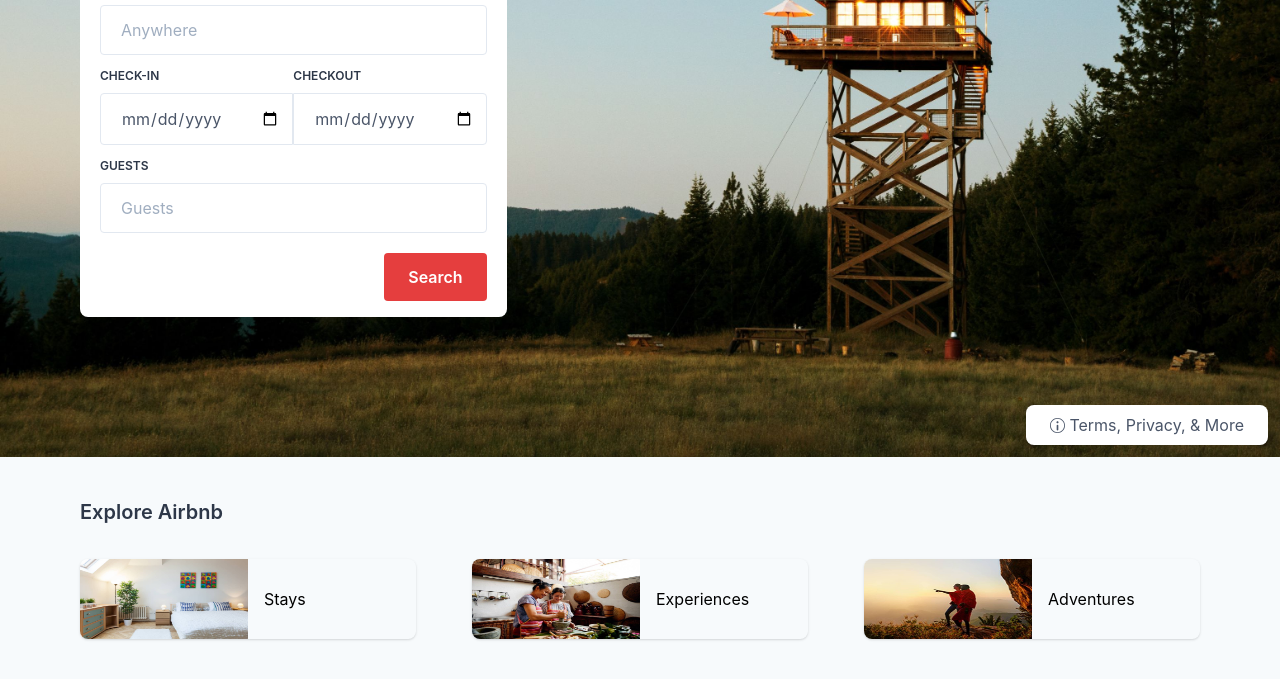
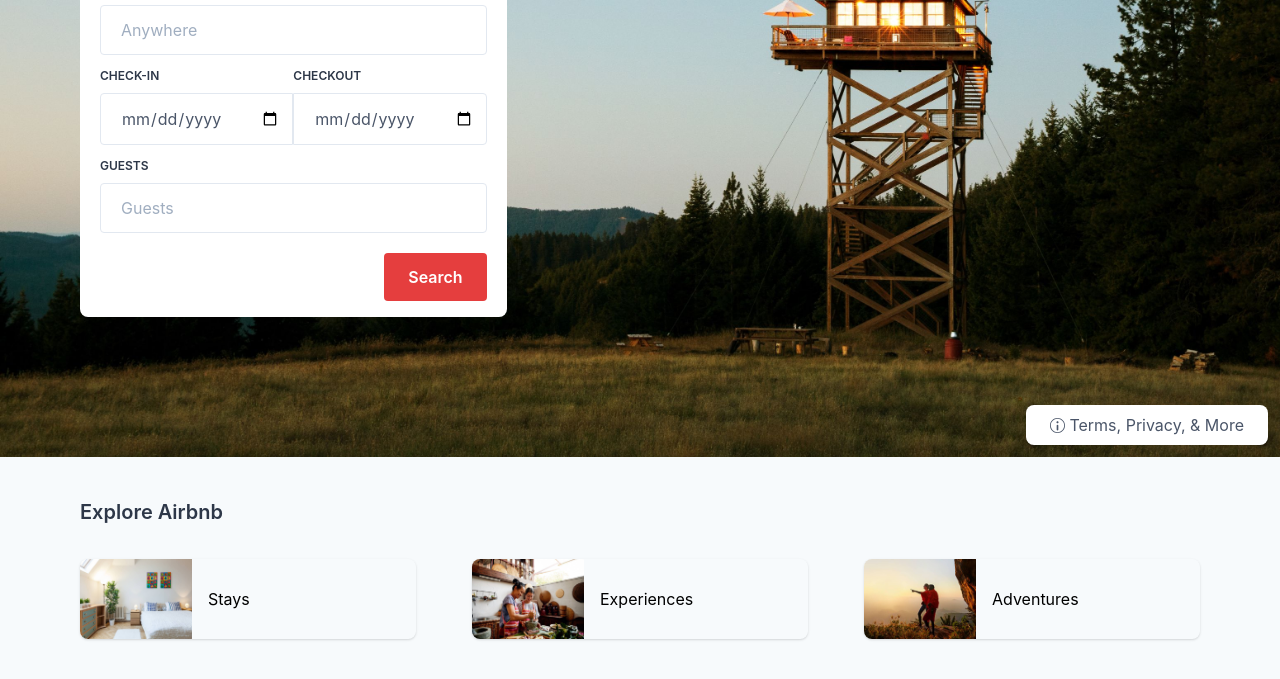
Before and after one commit to weezykon/airbnb-css, a website: page public/index.html in a window 1280 px wide. Shown: the part 343-1022 px from the top of the page. Drawn offline with Linux system fonts and the light colour scheme.

Commit message:
Update index.html

```diff
--- a/public/index.html
+++ b/public/index.html
@@ -131,15 +131,15 @@
         <h2 class="block text-xl whitespace-normal tracking-normal leading-normal font-semibold antialiased text-gray-800 mb-8">Explore Airbnb</h2>
         <div class="flex justify-between">
             <div class="block pb-5 lg:p-0 lg:flex items-center w-30 lg:h-20 shadow rounded-lg">
-                <img src="assets/images/8b7519ec-2c82-4c09-8233-fd4d2715bbf9.jpg" class="h-20 md:h-32 lg:h-20 w-full lg:w-1/2 rounded-t-lg lg:rounded-l-lg lg:rounded-t-none mr-4" alt="">
+                <img src="assets/images/8b7519ec-2c82-4c09-8233-fd4d2715bbf9.jpg" class="h-20 md:h-32 lg:h-20 w-full lg:w-1/3 rounded-t-lg lg:rounded-l-lg lg:rounded-t-none mr-4" alt="">
                 <p class="pl-1 md:pl-5 pt-3 lg:p-0">Stays</p>
             </div>
             <div class="block pb-5 lg:p-0 lg:flex items-center w-30 lg:h-20 shadow rounded-lg">
-                <img src="assets/images/a77ee672-e790-4362-8cc5-52bec1371ece.jpg" class="h-20 md:h-32 lg:h-20 w-full lg:w-1/2 rounded-t-lg lg:rounded-l-lg lg:rounded-t-none mr-4" alt="">
+                <img src="assets/images/a77ee672-e790-4362-8cc5-52bec1371ece.jpg" class="h-20 md:h-32 lg:h-20 w-full lg:w-1/3 rounded-t-lg lg:rounded-l-lg lg:rounded-t-none mr-4" alt="">
                 <p class="pl-1 md:pl-5 pt-3 lg:p-0">Experiences</p>
             </div>
             <div class="block pb-5 lg:p-0 lg:flex items-center w-30 lg:h-20 shadow rounded-lg">
-                <img src="assets/images/38f2bfd6-1f4d-46d7-babf-61657deef302.jpg" class="h-20 md:h-32 lg:h-20 w-full lg:w-1/2 rounded-t-lg lg:rounded-l-lg lg:rounded-t-none mr-4" alt="">
+                <img src="assets/images/38f2bfd6-1f4d-46d7-babf-61657deef302.jpg" class="h-20 md:h-32 lg:h-20 w-full lg:w-1/3 rounded-t-lg lg:rounded-l-lg lg:rounded-t-none mr-4" alt="">
                 <p class="pl-1 md:pl-5 pt-3 lg:p-0">Adventures</p>
             </div>
         </div>
```
